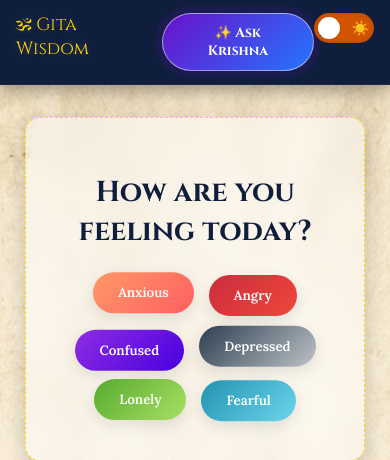
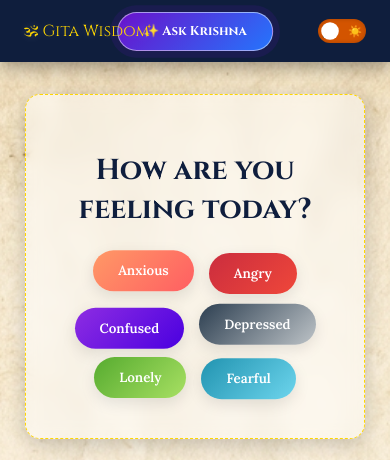
Before and after one commit to rahul5F1/bhagavad_gita, a Flask app: page /chapters in a window 390 px wide. Shown: the top 460 px of the page. Run offline with Flask 2, Linux system fonts and the light colour scheme.

Commit message:
Update style.css

```diff
--- a/static/style.css
+++ b/static/style.css
@@ -274,17 +274,16 @@ body.cosmic-mode::after {
    ========================================= */
 .navbar {
     background-color: var(--navbar-bg);
-    width: 100%;              /* FORCE Full Width */
-    padding: 1rem 1.5rem;     /* Slightly less padding to fit mobile better */
-    display: flex;            /* Flexbox makes layout easier */
-    justify-content: space-between; /* Spreads Logo and Controls apart */
-    align_items: center;      /* Centers them vertically */
-    box-shadow: 0 4px 20px rgba(0,0,0,0.4);
-    border-bottom: 1px solid rgba(255, 255, 255, 0.05);
+    width: 100%;
+    padding: 1rem 1.5rem;
+    display: flex;
+    justify-content: space-between; /* Pushes Logo Left, Controls Right */
+    align-items: center;
     position: sticky;
     top: 0;
     z-index: 100;
-    box-sizing: border-box;   /* Critical Fix: Keeps padding inside the 100% width */
+    box-shadow: 0 4px 20px rgba(0,0,0,0.4);
+    box-sizing: border-box;
 }
 
 .nav-logo {
@@ -298,15 +297,15 @@ body.cosmic-mode::after {
 .nav-controls {
     display: flex;
     align-items: center;
-    gap: 15px;
+    gap: 0;
 }
 
 /* Toggle Switch */
 .toggle-wrapper {
     position: relative;
-    width: 60px;        /* Fixed width */
-    height: 30px;       /* Fixed height */
-    flex-shrink: 0;     /* ⚠️ CRITICAL FIX: This stops it from getting squashed! */
+    width: 60px;
+    height: 30px;
+    flex-shrink: 0;
 }
 
 .toggle-wrapper input {
@@ -360,22 +359,26 @@ input:checked + .toggle-label:before {
 /* =========================================
    MOBILE ADJUSTMENTS (Paste at the bottom of CSS)
    ========================================= */
-@media (max-width: 600px) {
-    /* 1. Make Logo smaller so it doesn't push everything */
+@media (max-width: 768px) {
+    /* On mobile, 'Absolute Center' might overlap the Logo.
+       We make things smaller to fit them all in one line. */
+
     .nav-logo {
-        font-size: 1.1rem;
+        font-size: 1rem;       /* Smaller Logo */
+        z-index: 2;            /* Ensures Logo sits above button if they touch */
     }
 
-    /* 2. Make "Ask Krishna" button smaller to fit mobile */
     .oracle-btn {
-        padding: 8px 12px;
-        font-size: 0.85rem;
-        margin-left: 10px; /* Less space */
+        padding: 6px 12px;     /* Smaller Button */
+        font-size: 0.8rem;
+        position: absolute;    /* Keep it centered */
+        left: 50%;
+        transform: translateX(-50%);
     }
 
-    /* 3. Ensure Navbar padding is tight */
-    .navbar {
-        padding: 0.8rem 1rem;
+    .toggle-wrapper {
+        transform: scale(0.8); /* Shrink the toggle slightly */
+        transform-origin: right center;
     }
 }
 
@@ -546,12 +549,21 @@ input:checked + .toggle-label:before {
 
 /* Oracle Button */
 .oracle-btn {
+    position: absolute;       /* Takes it out of the normal flow */
+    left: 50%;                /* Moves it to the middle */
+    transform: translateX(-50%); /* Centers it perfectly */
+
+    /* Styling */
     background: linear-gradient(135deg, #6a11cb 0%, #2575fc 100%);
-    color: white; border: 1px solid rgba(255,255,255,0.5);
-    padding: 10px 25px; border-radius: 30px;
-    font-family: 'Cinzel', serif; font-weight: bold; cursor: pointer;
+    color: white;
+    border: 1px solid rgba(255,255,255,0.5);
+    padding: 10px 25px;
+    border-radius: 30px;
+    font-family: 'Cinzel', serif;
+    font-weight: bold;
+    cursor: pointer;
+    white-space: nowrap;      /* Prevents text from wrapping */
     box-shadow: 0 0 15px rgba(106, 17, 203, 0.5);
-    transition: all 0.4s ease; margin-left: 20px;
     animation: pulseOracle 3s infinite;
 }
 .oracle-btn:hover { transform: scale(1.1); box-shadow: 0 0 25px rgba(37, 117, 252, 0.8); }
```
